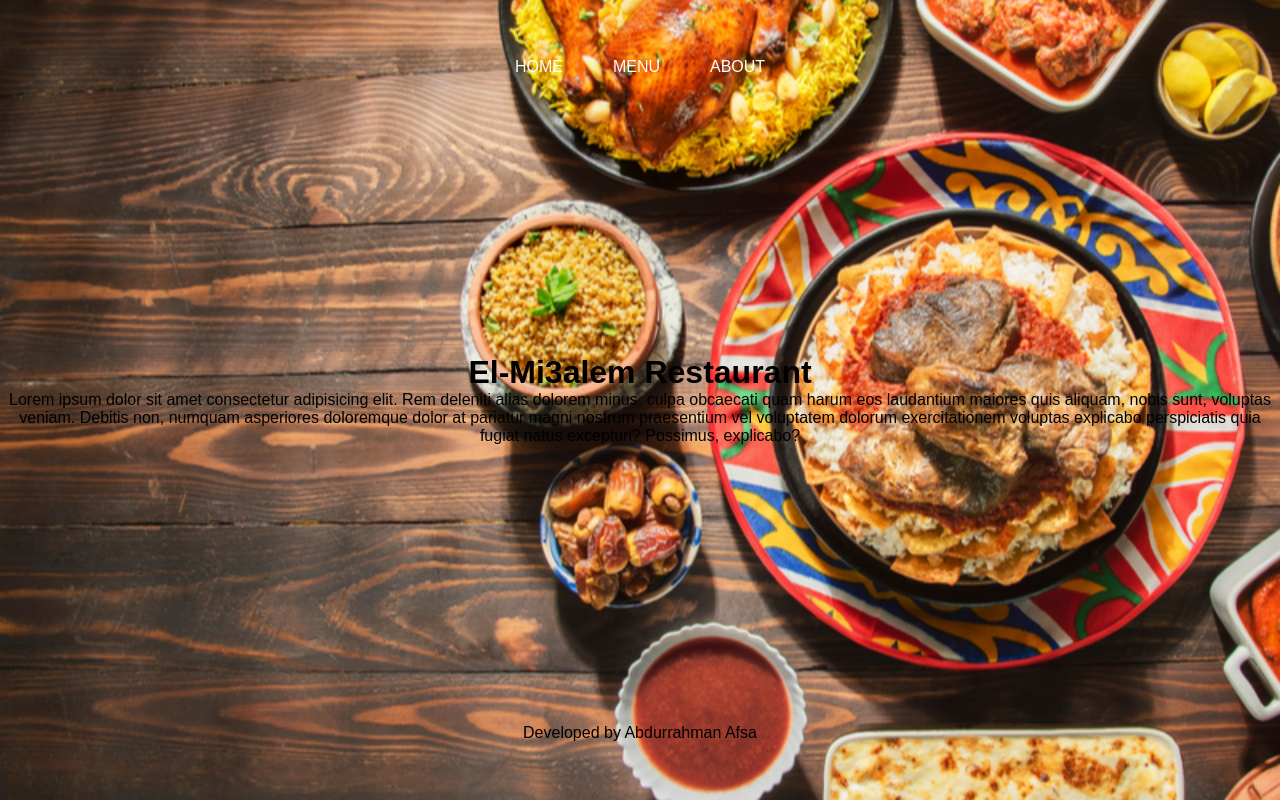
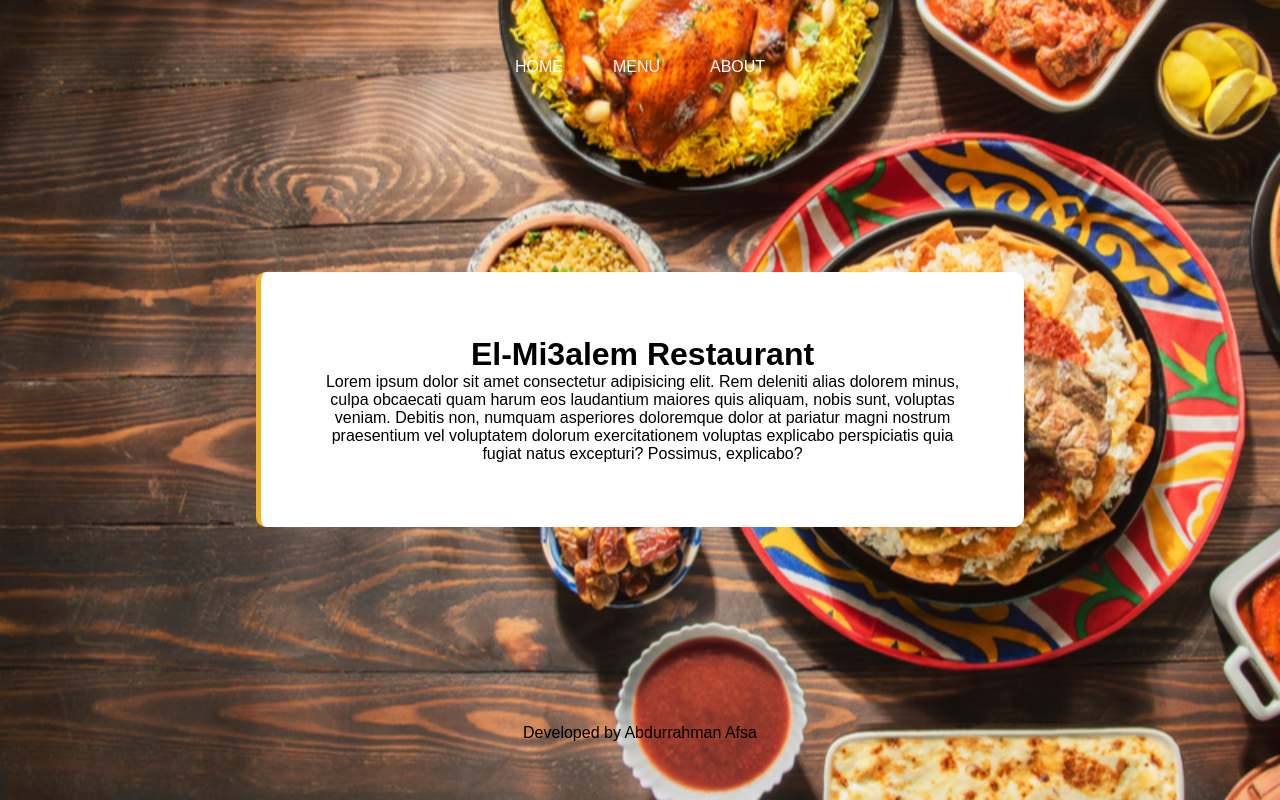
Before and after one commit to AbdurrahmanAfsa/restaurant-page, a website built with webpack: page dist/index.html in a window 1280 px wide. Both pictures are taken after a click on the item "ABOUT". Built offline with nearby package versions, Linux system fonts and the light colour scheme.

Commit message:
Add style to about-container

```diff
--- a/src/style.css
+++ b/src/style.css
@@ -59,3 +59,11 @@ footer{
     border-radius: 10px;
     border-left: solid 5px #f0b429;
 }
+
+.about-container{
+    margin: 0 20%;
+    background-color: white;
+    padding: 5%;
+    border-radius: 10px;
+    border-left: solid 5px #f0b429;
+}
```
